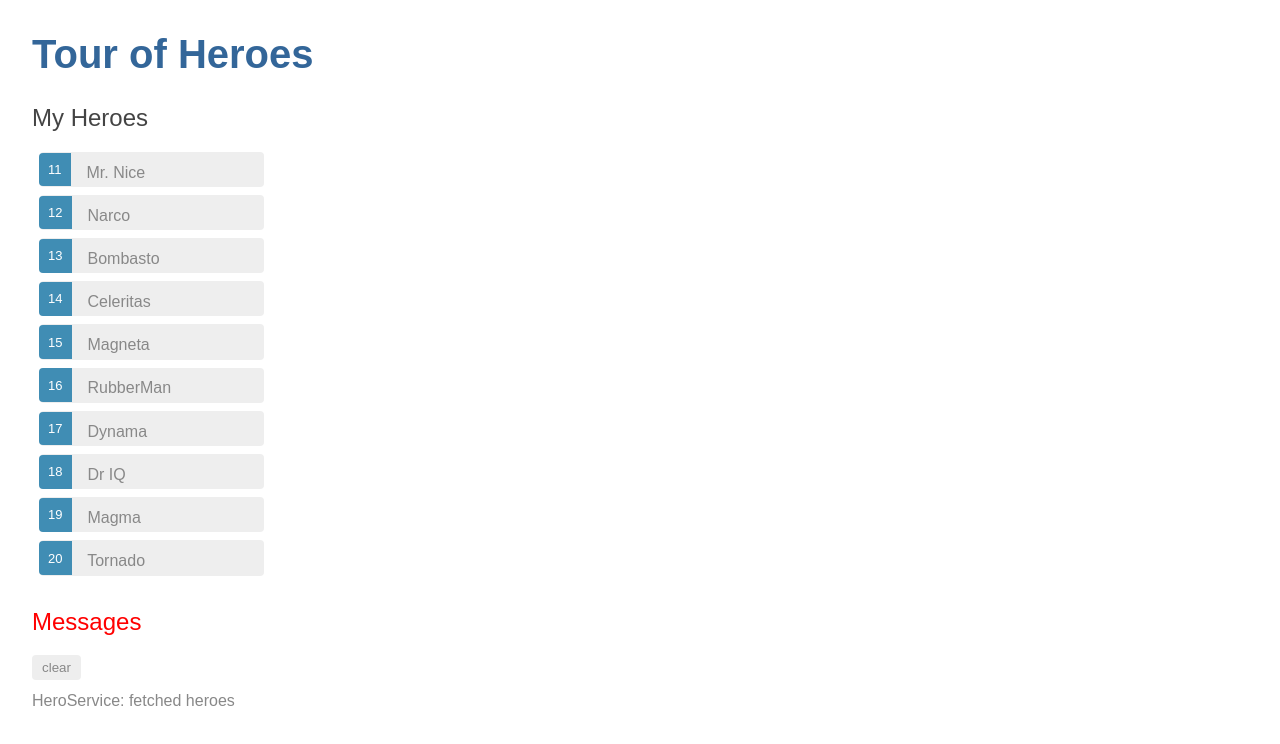
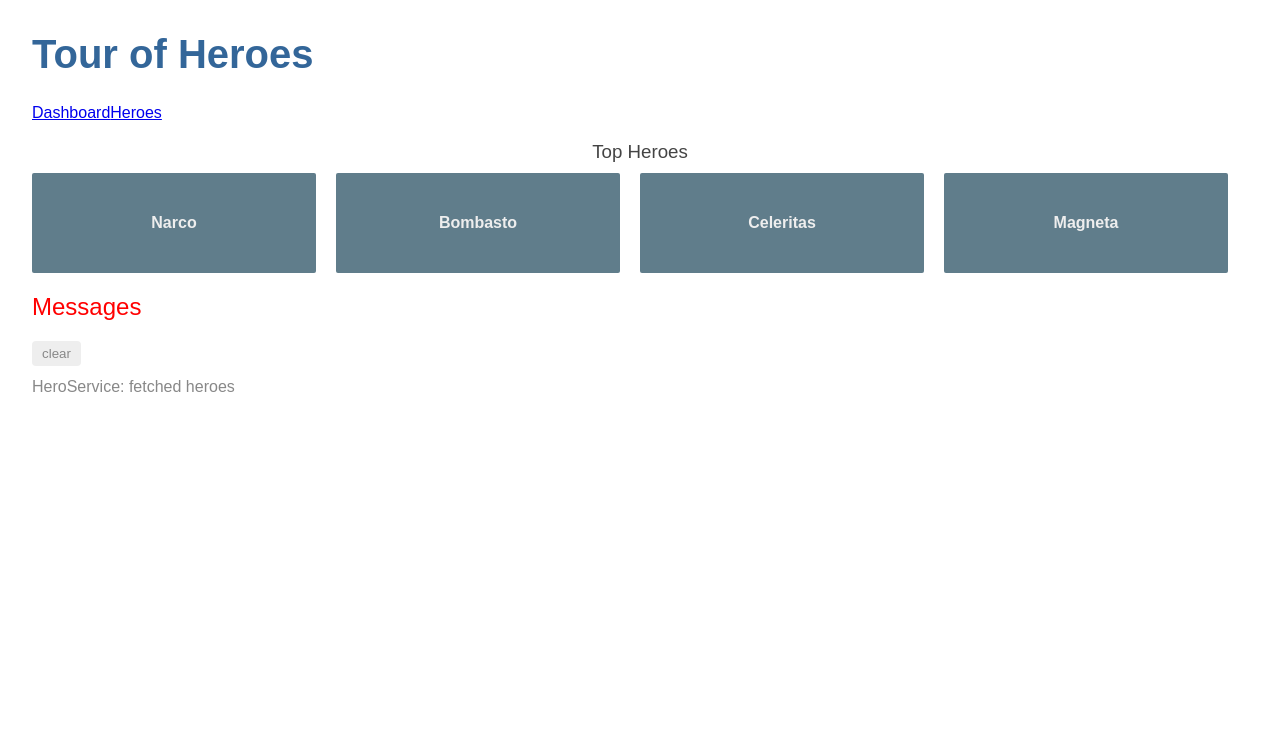
Before and after one commit to weronikasabiniewicz/heroes, an Angular app: page /dashboard in a window 1280 px wide. Shown: the top 744 px of the page. Built offline with nearby package versions, Linux system fonts and the light colour scheme.

Commit message:
Creat dashboard

```diff
--- a/src/app/app.component.html
+++ b/src/app/app.component.html
@@ -1,4 +1,7 @@
 <h1>{{title}}</h1>
-
-<app-heroes></app-heroes>
+<nav>
+    <a routerLink="/dashboard">Dashboard</a>
+    <a routerLink="/heroes">Heroes</a>
+  </nav>
+<router-outlet></router-outlet>
 <app-messages></app-messages>
--- /dev/null
+++ b/src/app/dashboard/dashboard.component.css
@@ -0,0 +1,62 @@
+/* DashboardComponent's private CSS styles */
+[class*='col-'] {
+    float: left;
+    padding-right: 20px;
+    padding-bottom: 20px;
+  }
+  [class*='col-']:last-of-type {
+    padding-right: 0;
+  }
+  a {
+    text-decoration: none;
+  }
+  *, *:after, *:before {
+    -webkit-box-sizing: border-box;
+    -moz-box-sizing: border-box;
+    box-sizing: border-box;
+  }
+  h3 {
+    text-align: center; margin-bottom: 0;
+  }
+  h4 {
+    position: relative;
+  }
+  .grid {
+    margin: 0;
+  }
+  .col-1-4 {
+    width: 25%;
+  }
+  .module {
+    padding: 20px;
+    text-align: center;
+    color: #eee;
+    max-height: 120px;
+    min-width: 120px;
+    background-color: #607D8B;
+    border-radius: 2px;
+  }
+  .module:hover {
+    background-color: #EEE;
+    cursor: pointer;
+    color: #607d8b;
+  }
+  .grid-pad {
+    padding: 10px 0;
+  }
+  .grid-pad > [class*='col-']:last-of-type {
+    padding-right: 20px;
+  }
+  @media (max-width: 600px) {
+    .module {
+      font-size: 10px;
+      max-height: 75px; }
+  }
+  @media (max-width: 1024px) {
+    .grid {
+      margin: 0;
+    }
+    .module {
+      min-width: 60px;
+    }
+  }
--- /dev/null
+++ b/src/app/dashboard/dashboard.component.html
@@ -0,0 +1,8 @@
+<h3>Top Heroes</h3>
+<div class="grid grid-pad">
+  <a *ngFor="let hero of heroes" class="col-1-4">
+    <div class="module hero">
+      <h4>{{hero.name}}</h4>
+    </div>
+  </a>
+</div>
--- /dev/null
+++ b/src/app/dashboard/dashboard.component.ts
@@ -0,0 +1,23 @@
+import { Component, OnInit } from '@angular/core';
+import { Hero } from '../hero';
+import { HeroService } from '../hero.service';
+
+@Component({
+  selector: 'app-dashboard',
+  templateUrl: './dashboard.component.html',
+  styleUrls: [ './dashboard.component.css' ]
+})
+export class DashboardComponent implements OnInit {
+  heroes: Hero[] = [];
+
+  constructor(private heroService: HeroService) { }
+
+  ngOnInit() {
+    this.getHeroes();
+  }
+
+  getHeroes(): void {
+    this.heroService.getHeroes()
+      .subscribe(heroes => this.heroes = heroes.slice(1, 5));
+  }
+}
```
Also changed, not shown: src/app/app-routing.module.ts (added, +17 -0 lines), src/app/app.module.ts (+6 -2 lines), 2 other files (tests, documents, lock files or other folders).
